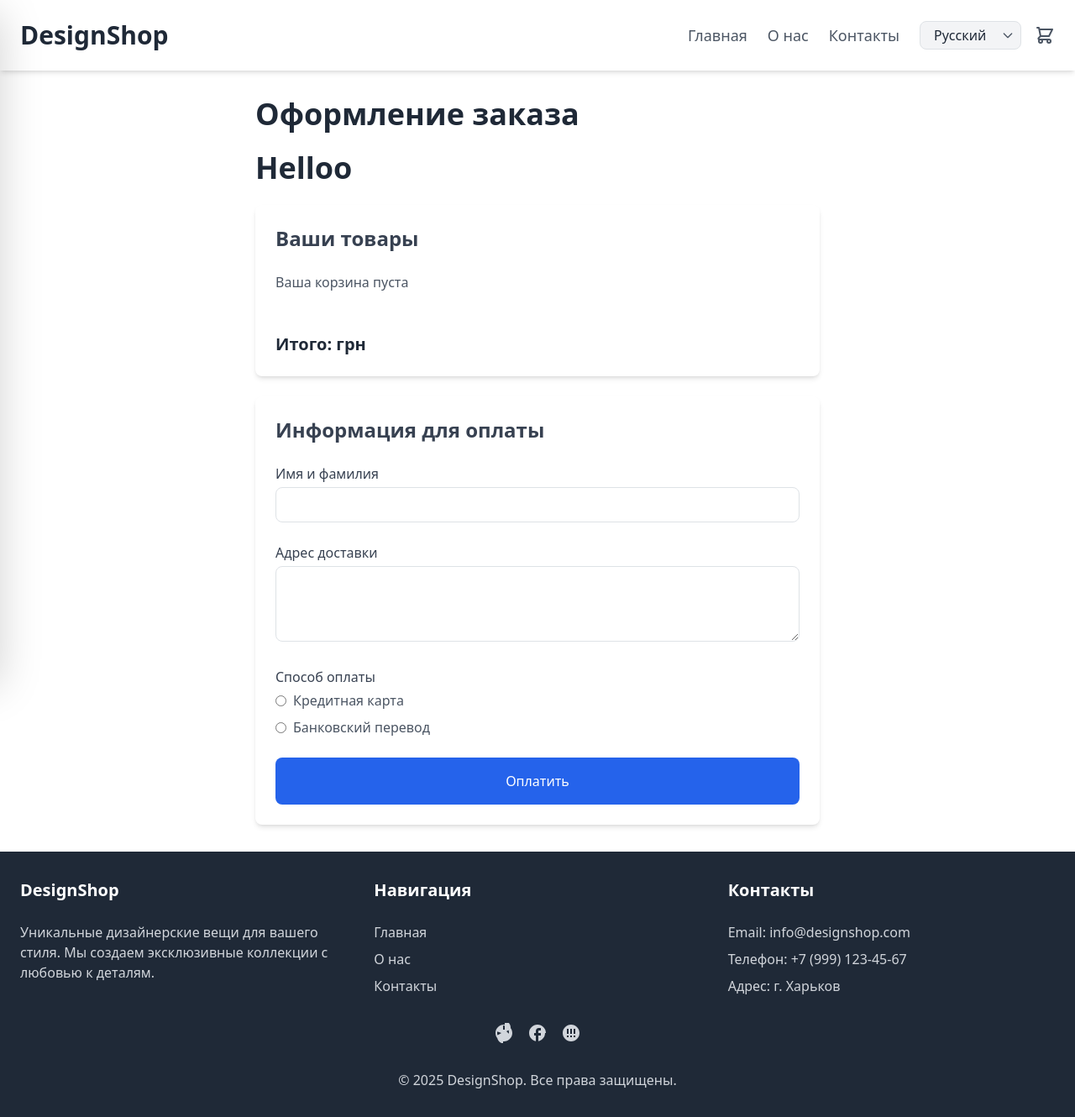
After one commit to yaroslavkolesnik/DjangoWeb, a Django app: page /ru/order/ in a window 1280 px wide. The commit adds this page. Shown: the whole page at 84% size. Run offline with Django 5.2, Linux system fonts and the light colour scheme; some libraries are stand-ins or nearby versions.

Commit message:
added eror page

```diff
--- a/myapp/templates/myapp/favorites.html
+++ b/myapp/templates/myapp/favorites.html
@@ -64,7 +64,7 @@
           <p id="cart-total" class="text-xl sm:text-2xl font-bold text-gray-800">{% trans "грн 23,000" %}</p>
         </div>
         <div class="mt-6">
-          <a href="#" class="block w-full sm:w-auto text-center bg-gray-800 text-white px-6 py-2 rounded-lg hover:bg-gray-900 transition">{% trans "Оформить заказ" %}</a>
+          <a href="{% url 'order' %}" class="block w-full sm:w-auto text-center bg-gray-800 text-white px-6 py-2 rounded-lg hover:bg-gray-900 transition">{% trans "Оформить заказ" %}</a>
         </div>
       </div>
     </section>
--- /dev/null
+++ b/myapp/templates/myapp/order.html
@@ -0,0 +1,80 @@
+{% extends 'myapp/base.html' %} {# Указываем, от какого шаблона наследуем #}
+
+{% load i18n %} {# переменая для переводов  #}
+
+{% block breadcrumbs %}{% endblock %}
+
+{% block title %} {% trans "Главная страница - Мой сайт Django" %}{% endblock %} {# Переопределяем блок title #}
+
+{% block content %} {# Заполняем основной блок контента #}
+
+{% load static %}
+
+<div class="max-w-2xl mx-auto">
+            <h1 class="text-3xl sm:text-4xl font-bold text-gray-800 mb-6">{% trans "Оформление заказа" %}</h1>
+            <h1 class="text-3xl sm:text-4xl font-bold text-gray-800 mb-6">Helloo</h1>
+
+
+            <div class="bg-white rounded-lg shadow-md p-6 mb-6">
+                <h2 class="text-xl sm:text-2xl font-semibold text-gray-700 mb-4">{% trans "Ваши товары" %}</h2>
+                <div class="space-y-4">
+                    {% for item in cart_items %}
+                        <div class="flex items-center justify-between border-b pb-4 last:border-b-0">
+                            <div class="flex items-center space-x-4">
+                                <img src="{{ item.image_url }}" alt="{{ item.name }}" class="w-16 h-16 object-cover rounded">
+                                <div>
+                                    <h3 class="text-base sm:text-lg font-medium text-gray-800">{{ item.name }}</h3>
+                                    <p class="text-gray-600 text-sm sm:text-base">{{ item.quantity }} </p>
+                                </div>
+                            </div>
+                            <p class="text-base sm:text-lg font-semibold text-gray-800">грн</p>
+                        </div>
+                    {% empty %}
+                        <p class="text-gray-600">{% trans "Ваша корзина пуста" %}</p>
+                    {% endfor %}
+                    <div class="mt-4 pt-4 border-t border-gray-200">
+                        <p class="text-lg sm:text-xl font-bold text-gray-800">{% trans "Итого" %}: грн</p>
+                    </div>
+                </div>
+            </div>
+
+
+            <form action="#" method="post" class="bg-white rounded-lg shadow-md p-6">
+                {% csrf_token %}
+                <h2 class="text-xl sm:text-2xl font-semibold text-gray-700 mb-4">{% trans "Информация для оплаты" %}</h2>
+
+
+                <div class="mb-4">
+                    <label for="full_name" class="block text-sm sm:text-base text-gray-700 font-medium mb-1">{% trans "Имя и фамилия" %}</label>
+                    <input type="text" id="full_name" name="full_name" required class="w-full px-4 py-2 border border-gray-300 rounded-lg focus:outline-none focus:ring-2 focus:ring-blue-500">
+                </div>
+
+
+                <div class="mb-4">
+                    <label for="address" class="block text-sm sm:text-base text-gray-700 font-medium mb-1">{% trans "Адрес доставки" %}</label>
+                    <textarea id="address" name="address" required class="w-full px-4 py-2 border border-gray-300 rounded-lg focus:outline-none focus:ring-2 focus:ring-blue-500" rows="3"></textarea>
+                </div>
+
+
+                <div class="mb-4">
+                    <label class="block text-sm sm:text-base text-gray-700 font-medium mb-1">{% trans "Способ оплаты" %}</label>
+                    <div class="space-y-2">
+                        <label class="flex items-center">
+                            <input type="radio" name="payment_method" value="credit_card" required class="mr-2 text-blue-500 focus:ring-blue-500">
+                            <span class="text-gray-600">{% trans "Кредитная карта" %}</span>
+                        </label>
+                        <label class="flex items-center">
+                            <input type="radio" name="payment_method" value="bank_transfer" class="mr-2 text-blue-500 focus:ring-blue-500">
+                            <span class="text-gray-600">{% trans "Банковский перевод" %}</span>
+                        </label>
+                    </div>
+                </div>
+
+
+                <button type="submit" class="w-full bg-blue-600 text-white px-6 py-3 rounded-lg hover:bg-blue-700 transition-colors duration-200">
+                    {% trans "Оплатить" %}
+                </button>
+            </form>
+        </div>
+
+{% endblock content %}
--- a/myapp/views.py
+++ b/myapp/views.py
@@ -30,3 +30,22 @@ def show(request):
     return render(request, 'myapp/show.html', context)
 def favorites(request):
     return render(request, 'myapp/favorites.html')
+
+def order(request):
+    return render(request, 'myapp/order.html')
+
+
+def handler404(request, exception):
+    return render(request, 'myapp/404.html', status=404)
+
+def handler400(request, exception):
+
+    return render(request, 'myapp/400.html', status=400)
+
+def handler405(request, exception):
+
+    return render(request, 'myapp/405.html', status=405)
+
+def handler500(request):
+
+    return render(request, 'myapp/500.html', status=500)
--- a/mysite/urls.py
+++ b/mysite/urls.py
@@ -26,9 +26,15 @@ urlpatterns = i18n_patterns(
     path("contact/", views.contact, name='contact'),
     path("show/", views.show, name='show'),
     path("favorites/", views.favorites, name='favorites'),
+    path("order/", views.order, name='order'),
     path('admin/', admin.site.urls),
 )
 
 urlpatterns += [
     path('i18n/', include('django.conf.urls.i18n')),
 ]
+
+handler400 = 'myapp.views.handler400'
+handler404 = 'myapp.views.handler404'
+handler405 = 'myapp.views.handler405'
+handler500 = 'myapp.views.handler500'
--- a/static/js/main.js
+++ b/static/js/main.js
@@ -1,5 +1,6 @@
 console.log('JavaScript подключен');
 
+// кнопка открытия и закрытия меню на телефонах
 const menuToggle = document.getElementById('menu-toggle');
 const menuClose = document.getElementById('menu-close');
 const mobileMenu = document.getElementById('mobile-menu');
@@ -12,12 +13,13 @@ menuClose.addEventListener('click', () => {
   mobileMenu.classList.add('-translate-x-full');
 });
 
+// кнопка поднятия вверх
 document.addEventListener("DOMContentLoaded", function() {
 
     const backToTopButton = document.createElement("a");
     backToTopButton.href = "#";
     backToTopButton.id = "ui-to-top-custom";
-    backToTopButton.className = "ui-to-top fa fa-angle-up"; // Ваши классы, включая Font Awesome
+    backToTopButton.className = "ui-to-top fa fa-angle-up";
     backToTopButton.setAttribute("aria-label", "Вернуться наверх");
 
     document.body.appendChild(backToTopButton);
```
Also changed, not shown: myapp/templates/myapp/400.html (added, +29 -0 lines), myapp/templates/myapp/404.html (added, +30 -0 lines), myapp/templates/myapp/405.html (added, +29 -0 lines), myapp/templates/myapp/500.html (added, +29 -0 lines), mysite/settings.py (+7 -0 lines), myapp/locale/en/LC_MESSAGES/django.po, myapp/locale/ru/LC_MESSAGES/django.po, myapp/locale/uk/LC_MESSAGES/django.po, 1 other file.
